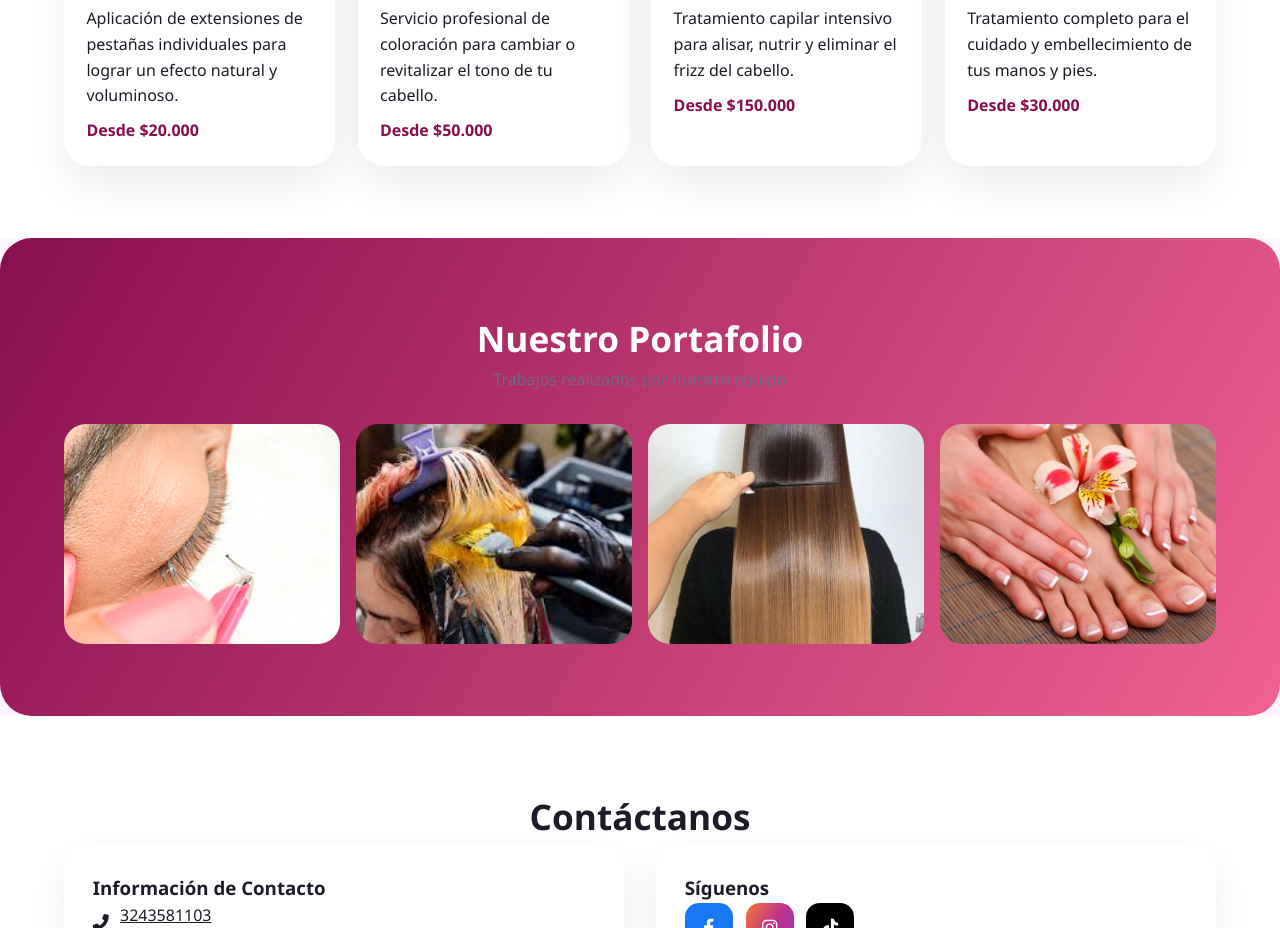
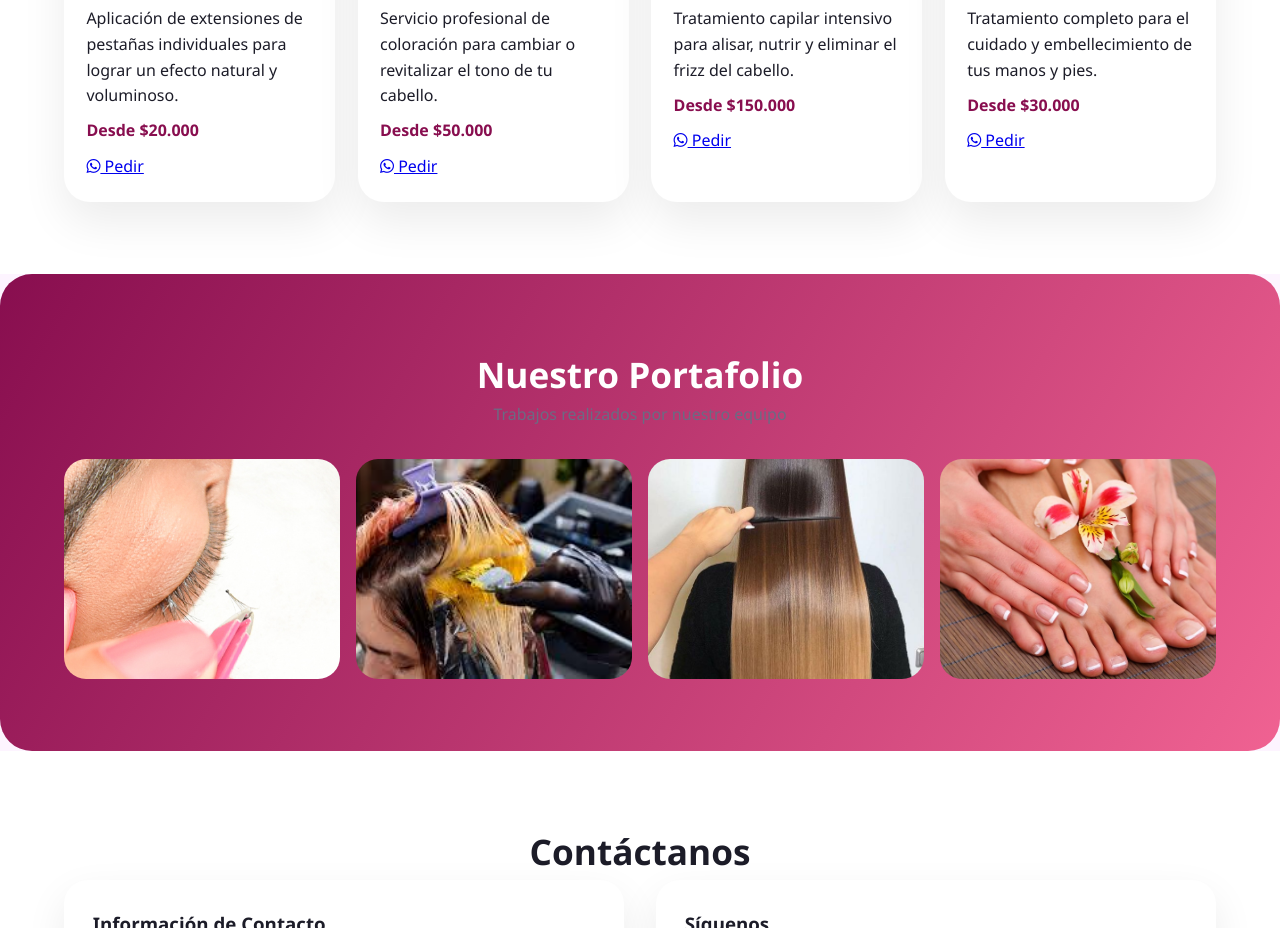
Before and after one commit to ReconvencionLaboralGuajira/sala-de-belleza-tu-stylo-47, a plain HTML site: page index.html in a window 1280 px wide. Shown: the part 1546-2474 px from the top of the page. Drawn offline with Linux system fonts and the light colour scheme; no server answers.

Commit message:
Publish site

```diff
--- a/index.html
+++ b/index.html
@@ -10,6 +10,13 @@
     <link rel="icon" type="image/png" href="images/623aed679c23fb563d4d5d889f4ddf155bf2963a.png">
 </head>
 <body>
+
+
+
+
+
+
+
     <!-- Navbar -->
     <header class="navbar">
         <div class="container">
@@ -86,6 +93,14 @@
 
                         <span class="service-price">Desde $20.000</span>
 
+
+                        <a href="https://wa.me/573243581103?text=Hola,%20quiero%20*Pestañas Por punto*%20-%20$20.000"
+                           class="btn-whatsapp-product"
+                           target="_blank"
+                           rel="noopener">
+                            <i class="fab fa-whatsapp"></i> Pedir
+                        </a>
+
                     </div>
                 </div>
 
@@ -100,6 +115,14 @@
                         <p>Servicio profesional de coloración para cambiar o revitalizar el tono de tu cabello.</p>
 
                         <span class="service-price">Desde $50.000</span>
+
+
+                        <a href="https://wa.me/573243581103?text=Hola,%20quiero%20*Tinturado de cabello*%20-%20$50.000"
+                           class="btn-whatsapp-product"
+                           target="_blank"
+                           rel="noopener">
+                            <i class="fab fa-whatsapp"></i> Pedir
+                        </a>
 
                     </div>
                 </div>
@@ -116,6 +139,14 @@
 
                         <span class="service-price">Desde $150.000</span>
 
+
+                        <a href="https://wa.me/573243581103?text=Hola,%20quiero%20*Keratina*%20-%20$150.000"
+                           class="btn-whatsapp-product"
+                           target="_blank"
+                           rel="noopener">
+                            <i class="fab fa-whatsapp"></i> Pedir
+                        </a>
+
                     </div>
                 </div>
 
@@ -130,6 +161,14 @@
                         <p>Tratamiento completo para el cuidado y embellecimiento de tus manos y pies.</p>
 
                         <span class="service-price">Desde $30.000</span>
+
+
+                        <a href="https://wa.me/573243581103?text=Hola,%20quiero%20*Manicure y pedicure*%20-%20$30.000"
+                           class="btn-whatsapp-product"
+                           target="_blank"
+                           rel="noopener">
+                            <i class="fab fa-whatsapp"></i> Pedir
+                        </a>
 
                     </div>
                 </div>
@@ -296,7 +335,7 @@
 
     <!-- WhatsApp Floating Button -->
 
-    <a href="https://wa.me/3243581103?text=Hola,%20me%20gustaría%20agendar%20una%20cita"
+    <a href="https://wa.me/573243581103?text=Hola,%20me%20gustaría%20agendar%20una%20cita"
        class="whatsapp-float"
        target="_blank"
        rel="noopener"
```
